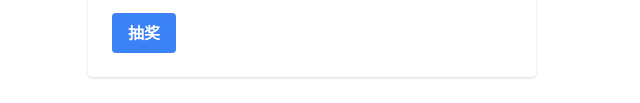
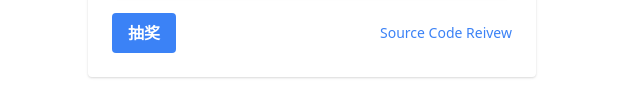
Before and after one commit to tankxu/seed-raffle, a plain HTML site: page index.html in a window 1280 px wide. Shown: the part 473-576 px from the top of the page, without its empty margins (0-640 px from the left). Drawn offline with nearby package versions, Linux system fonts and the light colour scheme.

Commit message:
Add readme

```diff
--- a/index.html
+++ b/index.html
@@ -29,6 +29,10 @@
         <button
           class="bg-blue-500 hover:bg-blue-700 text-white font-bold py-2 px-4 rounded focus:outline-none focus:shadow-outline"
           id="drawBtn">抽奖</button>
+        <a href="https://github.com/tankxu/seed-raffle/blob/main/index.html"
+          class="text-blue-500 text-sm float-right leading-10">Source
+          Code
+          Reivew</a>
       </div>
     </div>
     <div class="w-1/2 ml-8" id="resultContainer"></div>
```
Also changed, not shown: 1 other file.
